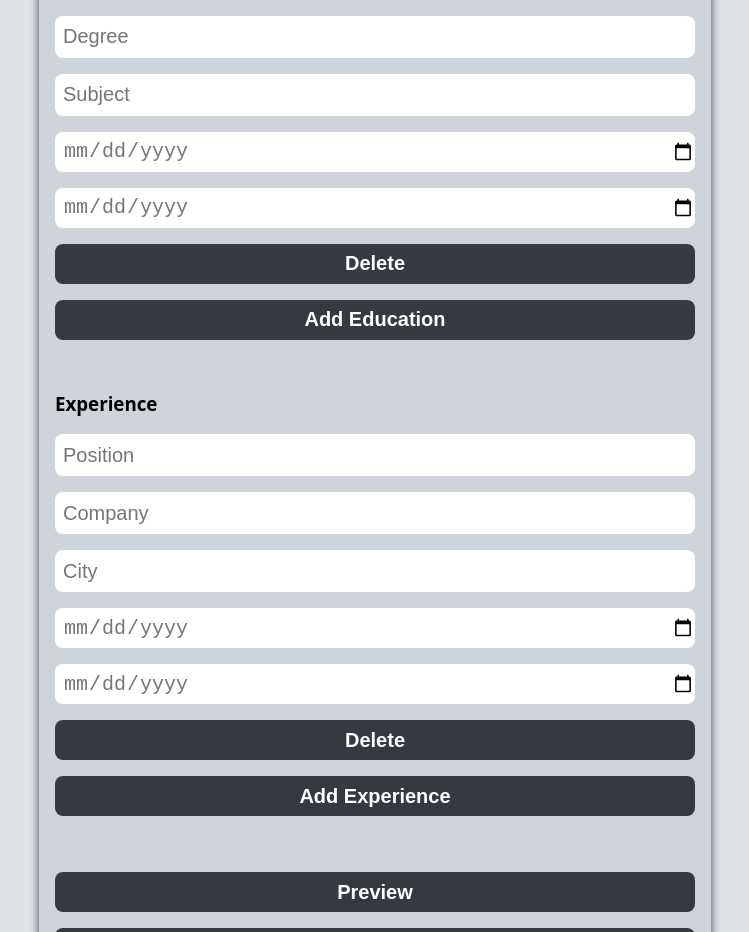
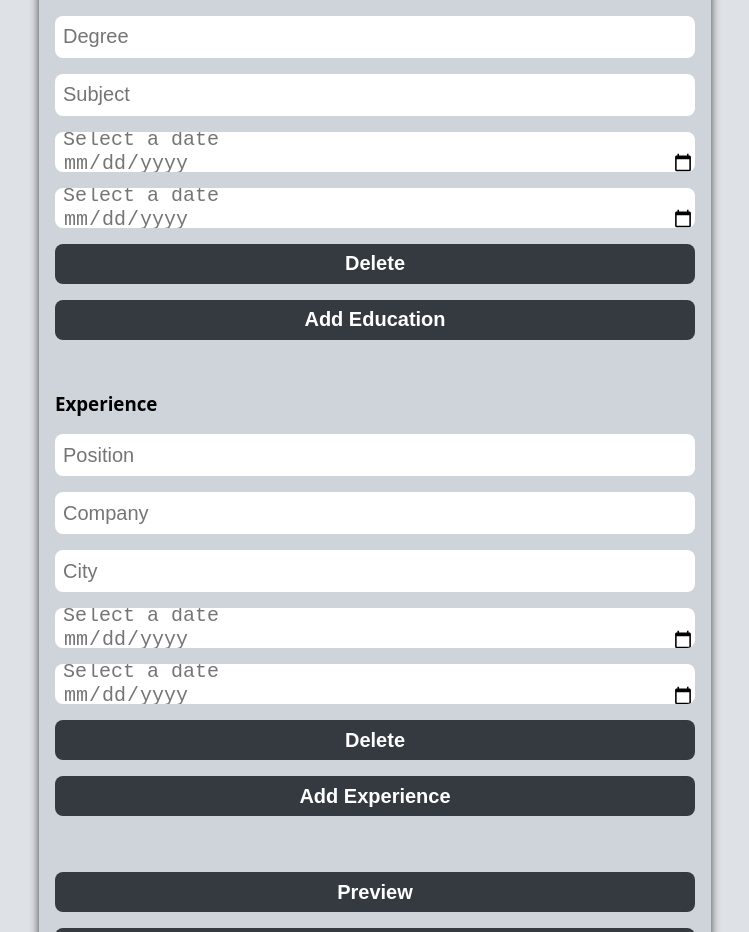
Before and after one commit to dariojularic/CV-creator-react, a React (Vite) app: page / in a window 1280 px wide. Shown: the part 820-1752 px from the top of the page, without its empty margins (265-1014 px from the left). Built offline with nearby package versions, Linux system fonts and the light colour scheme.

Commit message:
Refactor code

```diff
--- a/src/Input.css
+++ b/src/Input.css
@@ -14,3 +14,22 @@ input:hover {
 input[type=date]:invalid::-webkit-datetime-edit {
   color: rgb(117, 117, 117);
 }
+
+
+input[type=date]::before {
+  content: "Select a date";
+  color: rgb(117, 117, 117);
+}
+
+input[type=date]:required {
+  /* display: none; */
+}
+
+
+#shadow-root {
+
+}
+
+/* input::-internal-datetime-container {
+
+} */
```
Also changed, not shown: src/Input.jsx (+4 -4 lines).
